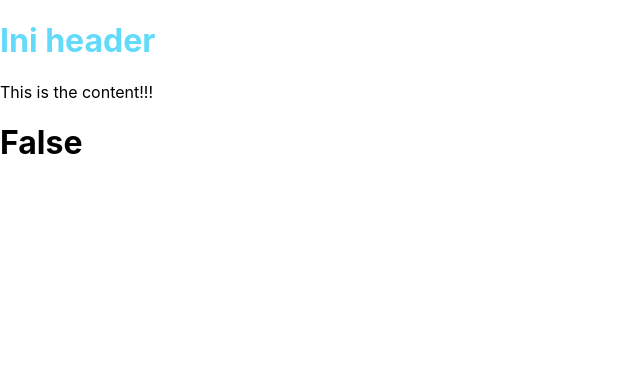
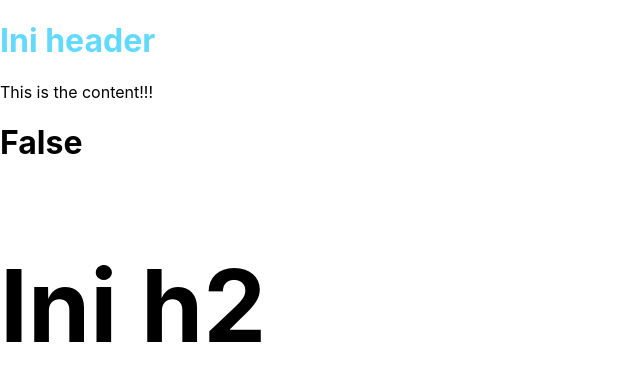
Before and after one commit to ata45/my-apps-react, a React (Create React App) app: page / in a window 1280 px wide. Shown: the top 380 px of the page, without its empty margins (0-640 px from the left). Built offline with nearby package versions, Linux system fonts and the light colour scheme.

Commit message:
Update src/App.js

```diff
--- a/src/App.js
+++ b/src/App.js
@@ -5,6 +5,10 @@ import './App.css';
 class App extends Component {
   render() {
     var i = 10;
+    var classHeader = {
+      fontSize : 100,
+      color : 'black'
+    }
     return (
       /*<div className="App">
         <header className="App-header">
@@ -26,6 +30,7 @@ class App extends Component {
         <h1 className="App-link"> Ini header </h1>
         <p data-myattribute = "somevalue">This is the content!!!</p>
         <h1> {i == 1 ? 'True' : 'False'} </h1>
+        <h2 style = {classHeader}>Ini h2</h2>
         </div>
         );
       }
```
